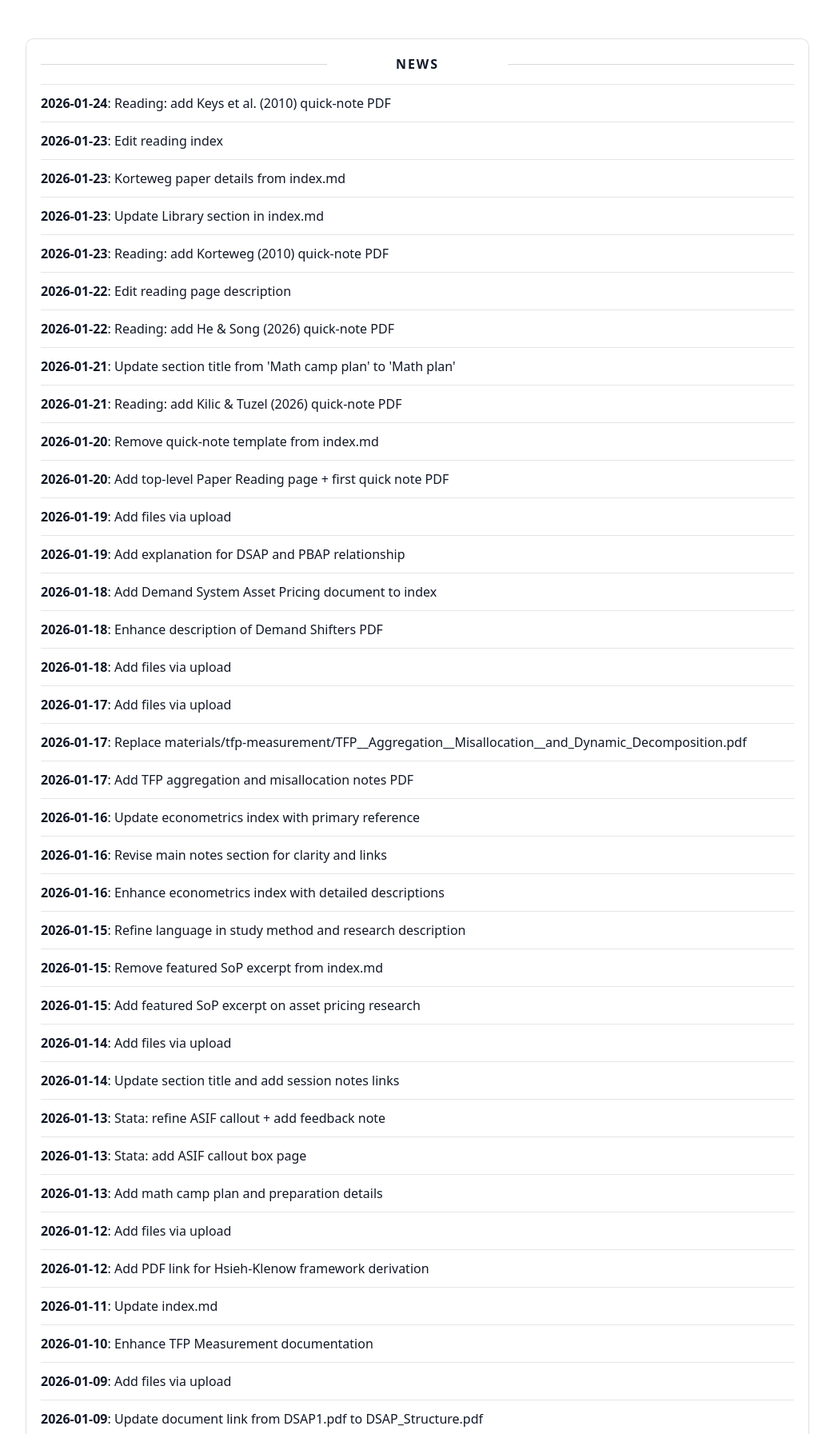
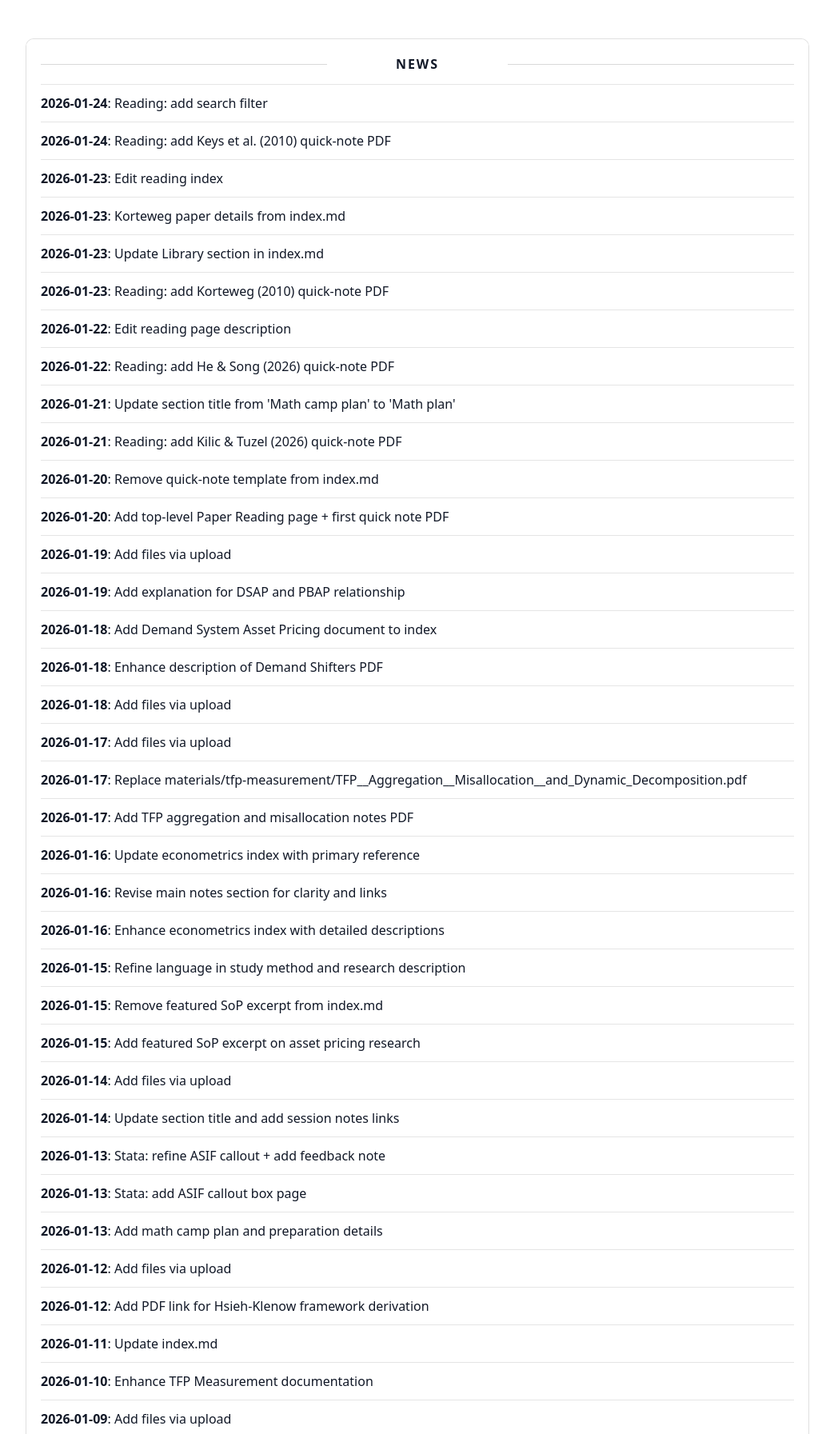
Before and after one commit to yaxinzn/study-archive, a Jekyll site: the page built from updates/index.md, in a window 1280 px wide, cut to the strip 476-2269 px from the top of the page. Shown: the whole strip at 80% size, without its empty margins (118-1161 px from the left). Built offline with Jekyll 4.4.1, drawn with Linux system fonts in a browser that asks for light colours; some of the changed text lies outside the part shown.

Commit message:
chore: update NEWS feed

```diff
--- a/_data/news.yml
+++ b/_data/news.yml
@@ -1,4 +1,7 @@
 # Auto-generated update history (sorted newest -> oldest). Do not edit manually.
+- ts: "1769257682"
+  date: "2026-01-24"
+  title: "Reading: add search filter"
 - ts: "1769257317"
   date: "2026-01-24"
   title: "Reading: add Keys et al. (2010) quick-note PDF"
```
